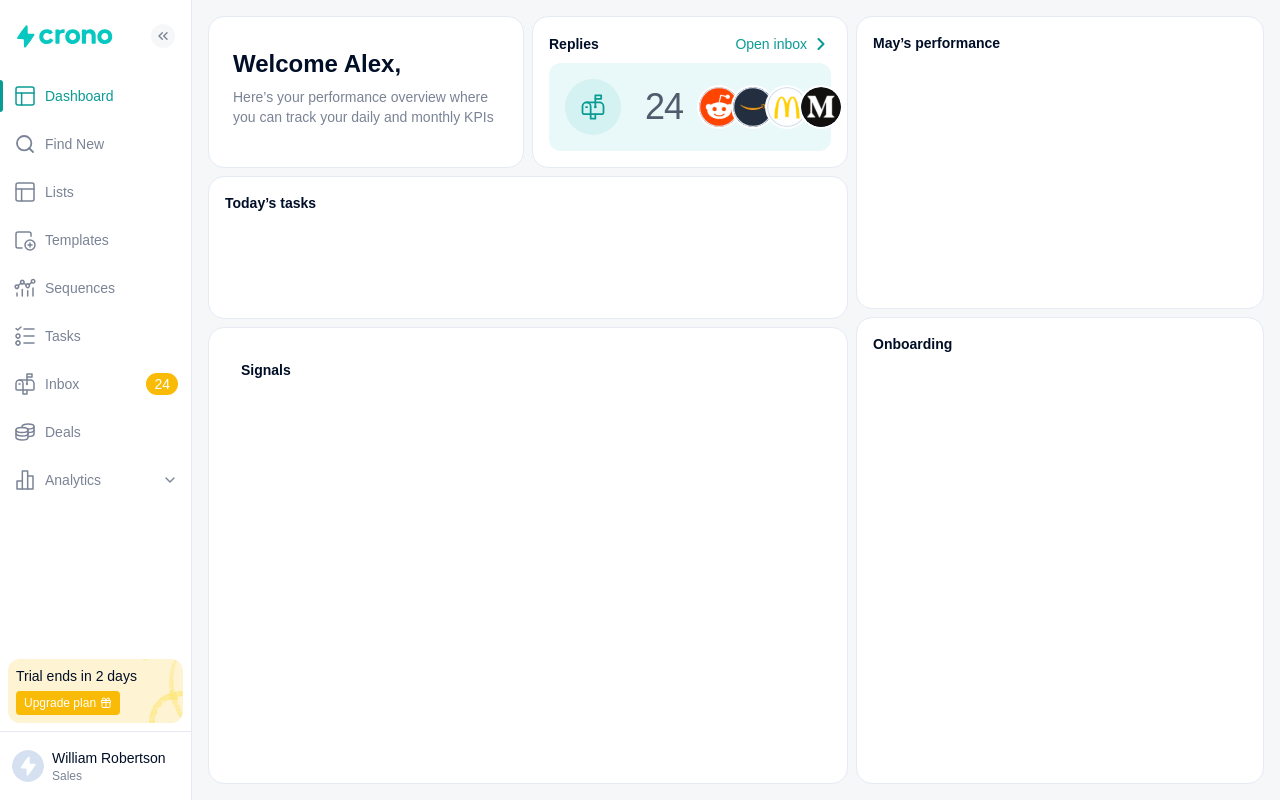
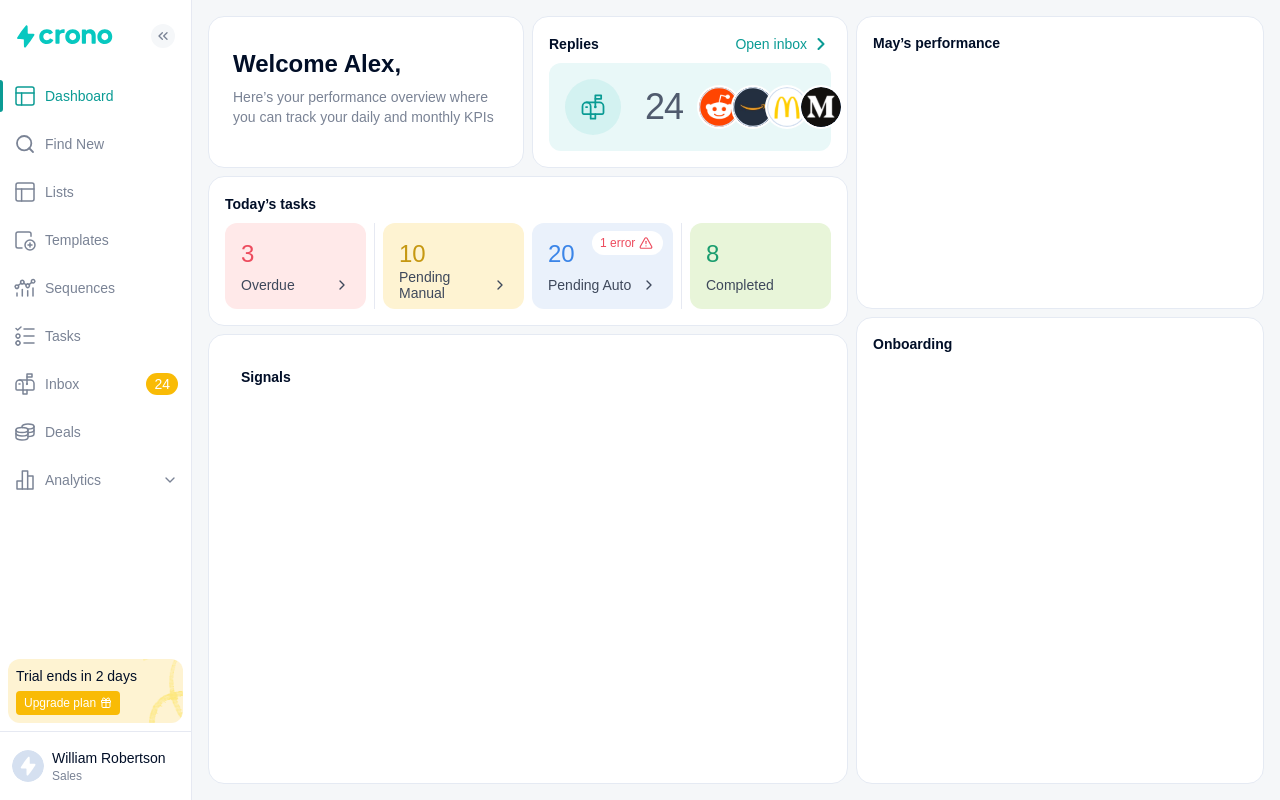
Before and after one commit to RiccardoFerranti/crono-dashboard, a React (Vite) app: page / in a window 1280 px wide. Built offline with nearby package versions, Linux system fonts and the light colour scheme.

Commit message:
feat: add tasks card and data layer

```diff
--- a/package.json
+++ b/package.json
@@ -8,7 +8,7 @@
     "build": "tsc -b && vite build",
     "lint": "eslint . --max-warnings 0",
     "typecheck": "tsc -b --pretty false",
-    "test": "vitest run --passWithNoTests",
+    "test": "vitest run",
     "test:watch": "vitest",
     "check": "npm run lint && npm run typecheck && npm run test && npm run build",
     "preview": "vite preview"
--- /dev/null
+++ b/src/api/tasks/data.ts
@@ -0,0 +1,9 @@
+import type { TasksSummary } from './types';
+
+export const tasksSummaryFixture: TasksSummary = {
+  overdueCount: 3,
+  pendingManualCount: 10,
+  pendingAutoCount: 20,
+  pendingAutoErrorCount: 1,
+  completedCount: 8,
+};
--- /dev/null
+++ b/src/api/tasks/queries.ts
@@ -0,0 +1,14 @@
+import { useQuery } from '@tanstack/react-query';
+import { getTasksSummary } from './service';
+
+export const tasksQueryKeys = {
+  summary: ['tasks'] as const,
+};
+
+export function useTasksSummary() {
+  return useQuery({
+    queryKey: tasksQueryKeys.summary,
+    queryFn: getTasksSummary,
+    staleTime: Infinity,
+  });
+}
--- /dev/null
+++ b/src/api/tasks/service.ts
@@ -0,0 +1,6 @@
+import { tasksSummaryFixture } from './data';
+import type { TasksSummary } from './types';
+
+export async function getTasksSummary(): Promise<TasksSummary> {
+  return { ...tasksSummaryFixture };
+}
--- /dev/null
+++ b/src/api/tasks/types.ts
@@ -0,0 +1,7 @@
+export type TasksSummary = {
+  overdueCount: number;
+  pendingManualCount: number;
+  pendingAutoCount: number;
+  pendingAutoErrorCount: number;
+  completedCount: number;
+};
--- /dev/null
+++ b/src/features/dashboard/tasks/TaskStatusCard.tsx
@@ -0,0 +1,29 @@
+import { ChevronRight, TriangleAlert } from 'lucide-react';
+
+type TaskStatusCardProps = {
+  count: number;
+  label: string;
+  className: string;
+  showChevron?: boolean;
+  errorCount?: number;
+};
+
+export function TaskStatusCard({ count, label, className, showChevron = true, errorCount }: TaskStatusCardProps) {
+  return (
+    <div className={`relative flex h-21.5 min-w-0 flex-col justify-between rounded-xl p-4 ${className}`}>
+      <p className="text-2xl leading-7.5 font-medium">{count}</p>
+      <div className="text-ink-subtle flex w-full items-center justify-between text-sm leading-4 font-medium">
+        <span>{label}</span>
+        {showChevron && <ChevronRight aria-hidden="true" className="size-4 shrink-0" />}
+      </div>
+      {errorCount !== undefined && (
+        <div className="text-critical absolute top-2 right-2.5 flex h-6 w-17.75 items-center gap-1 rounded-2xl bg-white pl-2 text-xs leading-4 font-medium">
+          <span>
+            {errorCount} {errorCount === 1 ? 'error' : 'errors'}
+          </span>
+          <TriangleAlert aria-hidden="true" className="size-3.5 shrink-0" />
+        </div>
+      )}
+    </div>
+  );
+}
--- /dev/null
+++ b/src/features/dashboard/tasks/TasksCard.tsx
@@ -0,0 +1,37 @@
+import { useTasksSummary } from '@/api/tasks/queries';
+import { Card } from '@/ui/Card';
+import { TaskStatusCard } from './TaskStatusCard';
+
+export function TasksCard() {
+  const { data } = useTasksSummary();
+
+  return (
+    <Card className="flex min-w-0 flex-col gap-2" aria-labelledby="tasks-title">
+      <h2 id="tasks-title" className="text-ink text-sm leading-5.5 font-semibold">
+        Today’s tasks
+      </h2>
+      <div className="grid grid-cols-1 gap-2 sm:grid-cols-[minmax(0,1fr)_1px_minmax(0,1fr)_minmax(0,1fr)_1px_minmax(0,1fr)] sm:items-center">
+        <TaskStatusCard count={data?.overdueCount ?? 0} label="Overdue" className="bg-critical-soft text-critical" />
+        <div aria-hidden="true" className="bg-divider hidden h-21.5 sm:block" />
+        <TaskStatusCard
+          count={data?.pendingManualCount ?? 0}
+          label="Pending Manual"
+          className="bg-warning-soft text-warning"
+        />
+        <TaskStatusCard
+          count={data?.pendingAutoCount ?? 0}
+          label="Pending Auto"
+          errorCount={data?.pendingAutoErrorCount}
+          className="bg-info-soft text-info"
+        />
+        <div aria-hidden="true" className="bg-divider hidden h-21.5 sm:block" />
+        <TaskStatusCard
+          count={data?.completedCount ?? 0}
+          label="Completed"
+          showChevron={false}
+          className="bg-success-soft text-success"
+        />
+      </div>
+    </Card>
+  );
+}
--- a/src/pages/dashboard/DashboardPage.tsx
+++ b/src/pages/dashboard/DashboardPage.tsx
@@ -1,4 +1,5 @@
 import { RepliesCard } from '@/features/dashboard/replies/Replies';
+import { TasksCard } from '@/features/dashboard/tasks/TasksCard';
 import { WelcomeCard } from '@/features/dashboard/welcome/Welcome';
 import { Card } from '@/ui/Card';
 import { Sidebar } from './components/Sidebar';
@@ -16,11 +17,7 @@ export function DashboardPage() {
             <WelcomeCard />
             <RepliesCard />
           </div>
-          <Card className="min-h-35.75 p-4" aria-labelledby="tasks-title">
-            <h2 id="tasks-title" className="text-ink text-sm font-semibold">
-              Today’s tasks
-            </h2>
-          </Card>
+          <TasksCard />
           <Card className="flex min-h-70 min-w-0 flex-col overflow-hidden" aria-labelledby="signals-title">
             <div className="shrink-0 p-4">
               <h2 id="signals-title" className="text-ink text-sm font-semibold">
--- a/src/styles/theme.css
+++ b/src/styles/theme.css
@@ -9,12 +9,14 @@
   --color-surface: #ffffff;
   --color-ink: #010e27;
   --color-ink-secondary: #505b6e;
+  --color-ink-subtle: #3e485b;
   --color-ink-muted: #858fa2;
   --color-border-subtle: #e5eaf3;
   --color-brand: #18b5b0;
   --color-sidebar-active: #0a9b94;
   --color-sidebar-inactive: #7a8395;
   --color-sidebar-border: #e6e9f2;
+  --color-divider: #e6e9f2;
   --color-brand-hover: #089c98;
   --color-brand-soft: #e9f8f8;
   --text-replies-count: 36px;
@@ -23,5 +25,13 @@
   --color-unread: #f9bb06;
   --color-focus-ring: #089c98;
   --color-trial-bg: #fef3d2;
+  --color-critical: #ed4c5e;
+  --color-critical-soft: #ffe9e9;
+  --color-warning: #c69812;
+  --color-warning-soft: #fef3d2;
+  --color-info: #3b85e8;
+  --color-info-soft: #eaf1fb;
+  --color-success: #1a9d6e;
+  --color-success-soft: #e8f5d9;
   --radius-card: 16px;
 }
```
Also changed, not shown: 1 other file (tests, documents, lock files or other folders).
